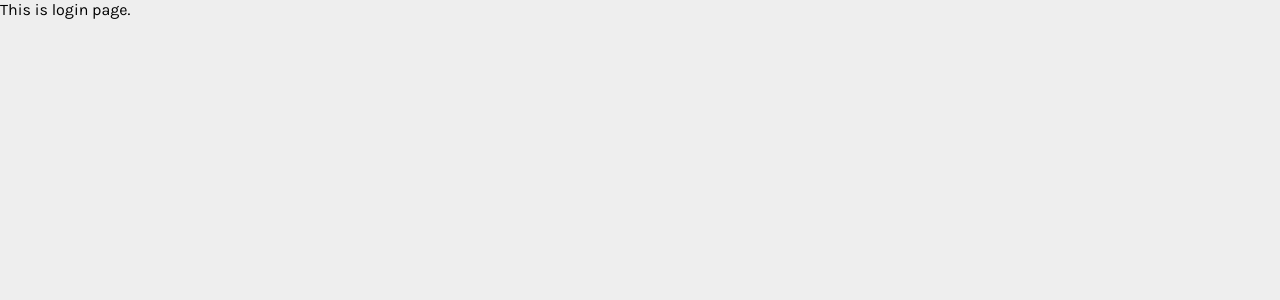
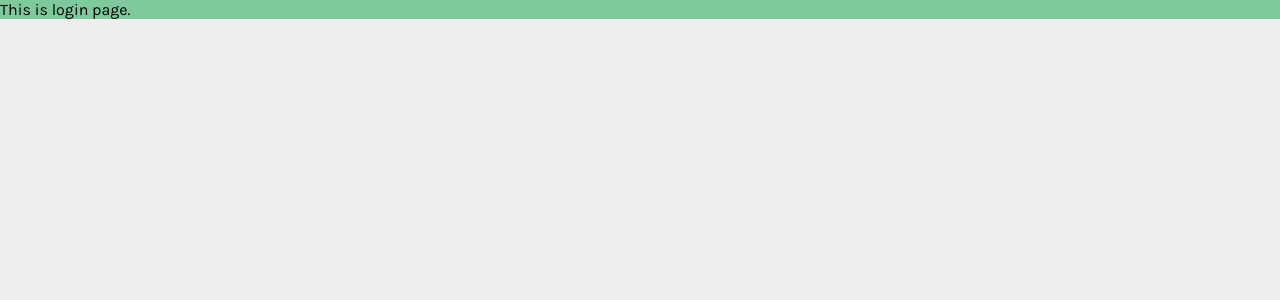
Before and after one commit to Hack-TeeEssGee/frontend, a React (Create React App) app: page /login in a window 1280 px wide. Shown: the top 300 px of the page. Built offline with nearby package versions, Linux system fonts and the light colour scheme.

Commit message:
Added login style;

```diff
--- /dev/null
+++ b/src/styles/_login.scss
@@ -0,0 +1,5 @@
+//styling file for login page. For login-portal in loanding page styling check _landing.scss
+
+.login-page {
+  background-color: $primary-color;
+}
--- a/src/styles/app.scss
+++ b/src/styles/app.scss
@@ -5,6 +5,7 @@
 
 //views
 @import "landing.scss";
+@import "login.scss";
 
 //components
 @import "footer.scss";
```
